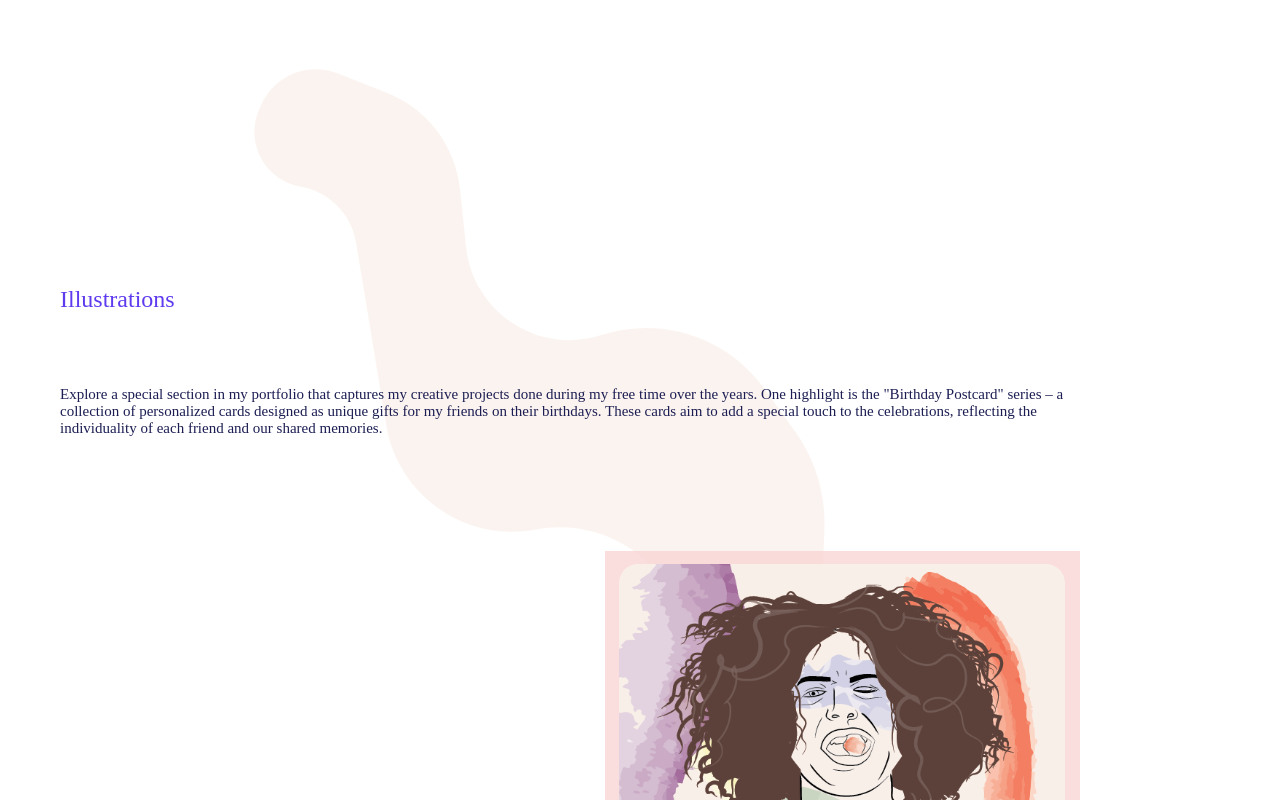
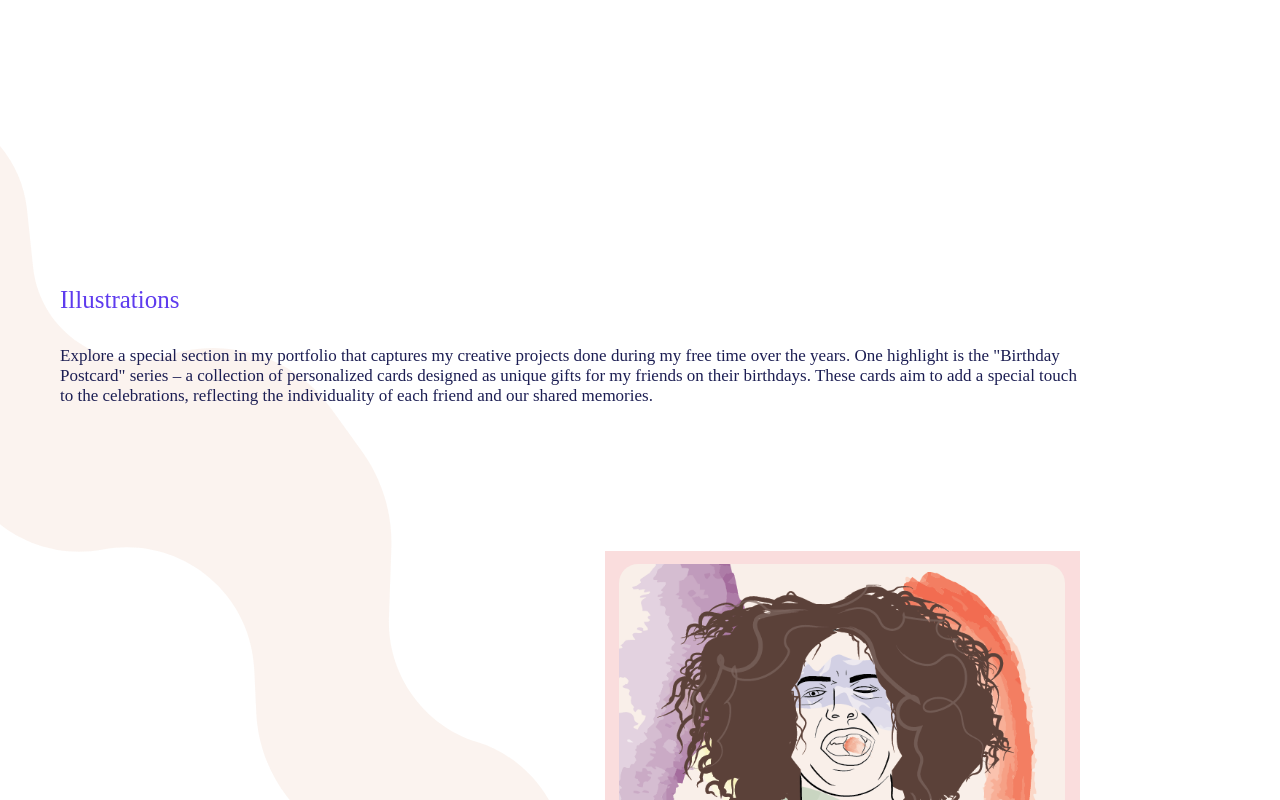
Before and after one commit to BessyHayls/my-portfolio, a Next.js app: page /components/creative in a window 1280 px wide. Shown: the top 800 px of the page. Built offline with nearby package versions, Linux system fonts and the light colour scheme; a web font is replaced by a local one.

Commit message:
More adjustments in the Illustrations section

```diff
--- a/pages/components/creative.tsx
+++ b/pages/components/creative.tsx
@@ -21,7 +21,6 @@ const Creative: NextPage = () => {
       <div className={styles.creativeChild2} />
       <img className={styles.niouniou21Icon} alt="" src="/niouniou2-1@2x.png" />
       <div className={styles.creativeChild3} />
-      <img className={styles.arrowIcon} alt="" src="/arrow-3.svg" />
       <div className={styles.creativeChild4} />
       <img className={styles.savvaki33Icon} alt="" src="/savvaki3-1@2x.png" />
       <img
--- a/pages/components/styles/creative.module.css
+++ b/pages/components/styles/creative.module.css
@@ -1,17 +1,21 @@
-.creativeInner,
+
 .creativeItem {
   position: absolute;
   top: 1751px;
-  right: 0px;
-  width: 1358.55px;
-  height: 2563.21px;
+  right: -200px;
+  width: 800px;
+  height: 2200px;
   object-fit: fill;
   opacity: 0.84;
 }
 .creativeInner {
-  top: 68px;
+  position: absolute;
+  top: 88px;
+  left: -250px;
   width: 1097.15px;
   height: 1181.09px;
+  object-fit: fill;
+  opacity: 0.84;
 }
 .exploreASpecial,
 .illustrations {
@@ -23,12 +27,14 @@
   top: 286px;
   font-size: 24px;
   color: #5e3bee;
+  font-size: 25px;
 }
 .exploreASpecial {
-  top: 386px;
+  top: 346px;
   font-size: 15px;
   display: inline-block;
   width: 80vw;
+  font-size: 17px;
 }
 .creativeChild1,
 .creativeChild2,
@@ -70,14 +76,6 @@
   height: 430px;
   display: none;
   opacity: 0.3;
-}
-.arrowIcon {
-  position: absolute;
-  top: 3579.59px;
-  left: 820px;
-  width: 193.5px;
-  height: 148.83px;
-  object-fit: contain;
 }
 .creativeChild4 {
   position: absolute;
```
